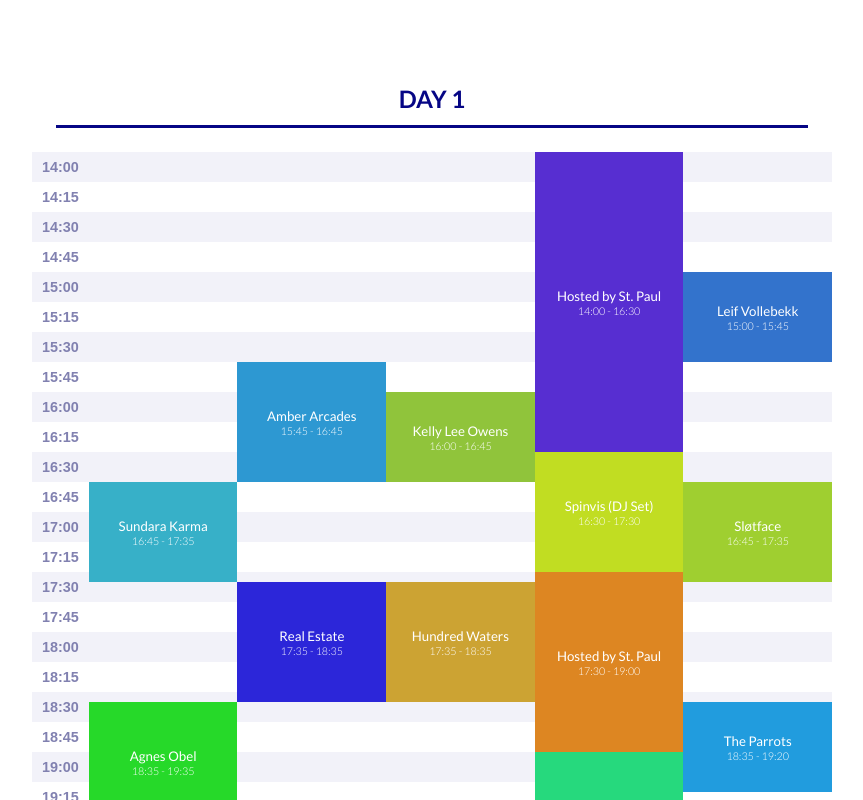
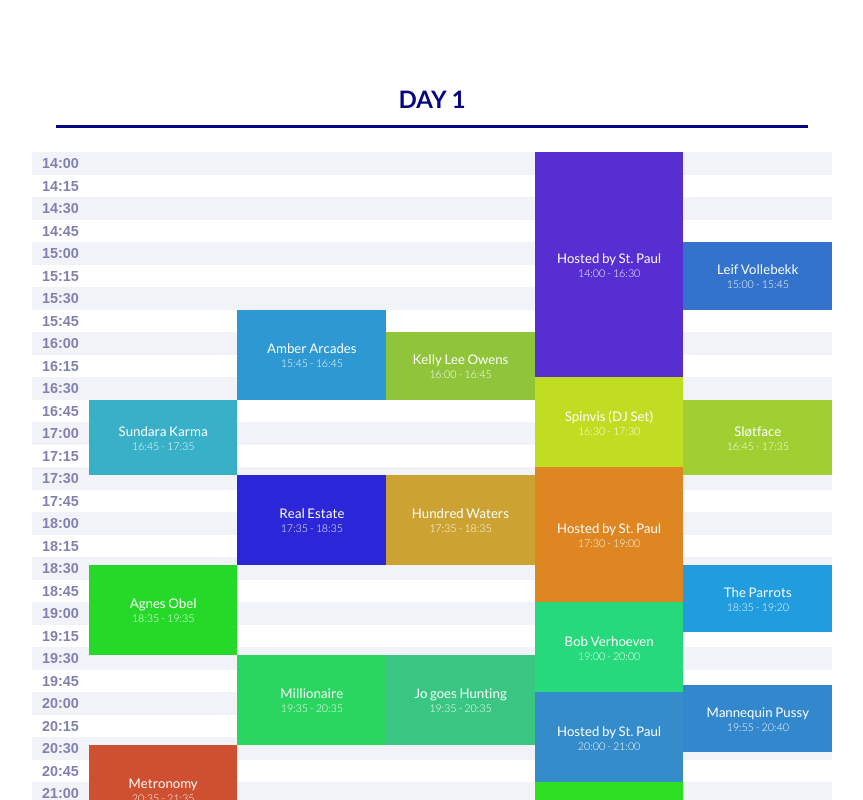
Before and after one commit to mdecorte/react-timetable, a React (Create React App) app: page / in a window 1280 px wide. Shown: the top 800 px of the page, without its empty margins (208-1071 px from the left). Built offline with nearby package versions, Linux system fonts and the light colour scheme.

Commit message:
removed unneeded variables

```diff
--- a/src/App.js
+++ b/src/App.js
@@ -37,10 +37,10 @@ class App extends Component {
   }
 
   render () {
-    const cN = `time-table-container ${this.state.artistCardActive ? 'artist-card-active' : ''}`
+    const classNaam = `time-table-container ${this.state.artistCardActive ? 'artist-card-active' : ''}`
     return (
       <div className='App'>
-        <div className={cN}>
+        <div className={classNaam}>
           <h2 className="tt-Title">day 1</h2>
           <TimeTable artists={this.artists} day={this.days['day1']} handleClick={this.handleClick}/>
           <h2 className="tt-Title">day 2</h2>
@@ -55,6 +55,7 @@ class App extends Component {
         />
       </div>
     )
+
   }
 }
 
--- a/src/components/TimeColumn.js
+++ b/src/components/TimeColumn.js
@@ -1,14 +1,8 @@
 import React from 'react'
 
 export default function TimeColumn (props) {
-
-  const theStijl = {
-    height: props.height
-  }
-
-
   const timeBlock = (time, key) => (
-    <div key={key} className='timeBlock' style={theStijl}>{time}</div>
+    <div key={key} className='timeBlock' style={{height: props.height}}>{time}</div>
   )
 
   return (
--- a/src/containers/TimeTable.js
+++ b/src/containers/TimeTable.js
@@ -10,7 +10,7 @@ class TimeTable extends Component {
 
   constructor (props) {
     super(props)
-    this.multiplier = 2
+    this.multiplier = 1.5
     this.time = fixTime(this.props.day.time, this.multiplier)
     this.quartersArray = timeToQuarters(this.time, this.multiplier)
     this.artistsPerArea = this.getActs(this.props.day.events, this.props.day.areas)
--- a/src/static/utils/color.js
+++ b/src/static/utils/color.js
@@ -1,6 +1,6 @@
 export default function randomColorCode () {
   const randomNumber = Math.floor(Math.random() * 256)
-  const randomNumberTwo = Math.ceil(Math.random() * 25 + 50 )
+  const randomNumberTwo = Math.ceil(Math.random() * 25 + 50)
   const color = `hsla(${randomNumber},${randomNumberTwo}%,50%,1)`
   const colorDark = `hsla(${randomNumber},${randomNumberTwo}%,40%,1)`
 
--- a/src/static/utils/time.js
+++ b/src/static/utils/time.js
@@ -19,9 +19,8 @@ function fixTime (time, multiplier = 1) {
     ...time,
     startMinutes: startMinutes * multiplier,
     endMinutes: endMinutes * multiplier,
-    length: (endMinutes - startMinutes) * multiplier,
+    length: (endMinutes - startMinutes) * multiplier
   }
-
 }
 
 function timeToQuarters (time, multiplier = 1) {
@@ -39,7 +38,6 @@ function timeToQuarters (time, multiplier = 1) {
     const h = (x - m) / 60
     return `${h < 24 ? h : h - 24}:${m === 0 ? '00' : m}`
   })
-
 }
 
 export { fixTime, timeToQuarters }
```
Also changed, not shown: 2 other files (tests, documents, lock files or other folders).
